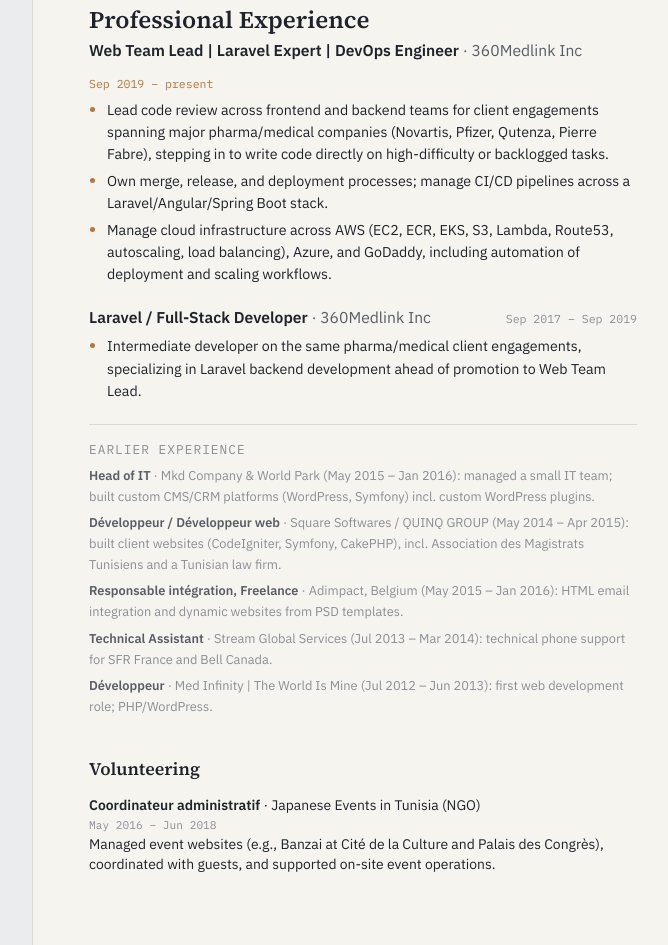
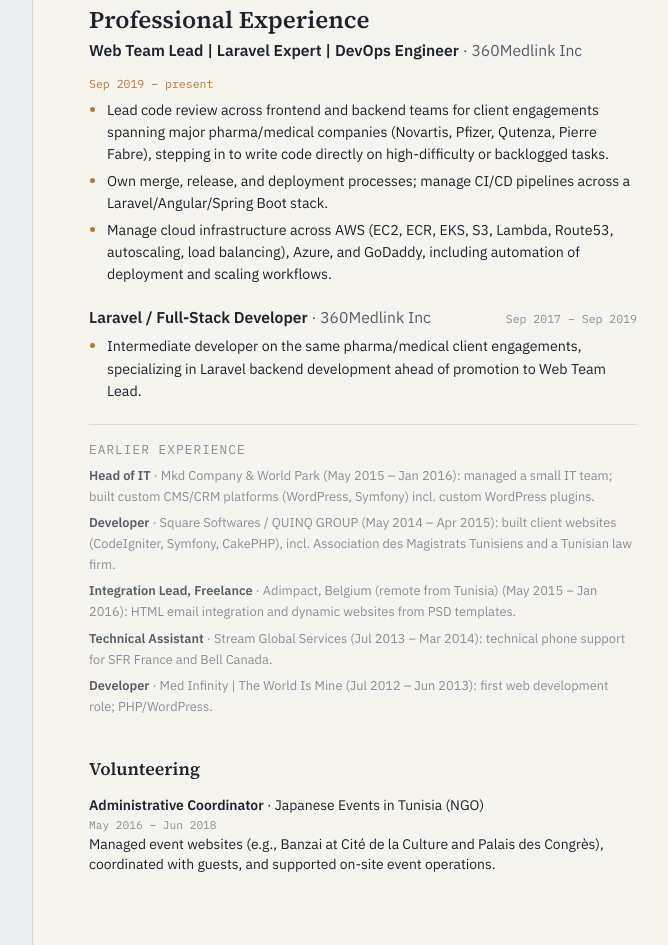
Before and after one commit to islem-kms/islem-kms.github.io, a plain HTML site: page index.html in a window 1280 px wide. Shown: the part 2377-3322 px from the top of the page, without its empty margins (397-1065 px from the left). Drawn offline with Linux system fonts and the light colour scheme.

Commit message:
Translate remaining French role titles to English

```diff
--- a/index.html
+++ b/index.html
@@ -709,16 +709,16 @@
         <div class="earlier">
           <p class="earlier-label">Earlier experience</p>
           <p><b>Head of IT</b> · Mkd Company &amp; World Park (May 2015 – Jan 2016): managed a small IT team; built custom CMS/CRM platforms (WordPress, Symfony) incl. custom WordPress plugins.</p>
-          <p><b>Développeur / Développeur web</b> · Square Softwares / QUINQ GROUP (May 2014 – Apr 2015): built client websites (CodeIgniter, Symfony, CakePHP), incl. Association des Magistrats Tunisiens and a Tunisian law firm.</p>
-          <p><b>Responsable intégration, Freelance</b> · Adimpact, Belgium (May 2015 – Jan 2016): HTML email integration and dynamic websites from PSD templates.</p>
+          <p><b>Developer</b> · Square Softwares / QUINQ GROUP (May 2014 – Apr 2015): built client websites (CodeIgniter, Symfony, CakePHP), incl. Association des Magistrats Tunisiens and a Tunisian law firm.</p>
+          <p><b>Integration Lead, Freelance</b> · Adimpact, Belgium (remote from Tunisia) (May 2015 – Jan 2016): HTML email integration and dynamic websites from PSD templates.</p>
           <p><b>Technical Assistant</b> · Stream Global Services (Jul 2013 – Mar 2014): technical phone support for SFR France and Bell Canada.</p>
-          <p><b>Développeur</b> · Med Infinity | The World Is Mine (Jul 2012 – Jun 2013): first web development role; PHP/WordPress.</p>
+          <p><b>Developer</b> · Med Infinity | The World Is Mine (Jul 2012 – Jun 2013): first web development role; PHP/WordPress.</p>
         </div>
       </section>
 
       <section class="main-sec">
         <h2 class="h-main" style="font-size:1.1rem;">Volunteering</h2>
-        <p class="row-main"><b>Coordinateur administratif</b> · Japanese Events in Tunisia (NGO)<span class="row-date">May 2016 – Jun 2018</span>Managed event websites (e.g., Banzai at Cité de la Culture and Palais des Congrès), coordinated with guests, and supported on-site event operations.</p>
+        <p class="row-main"><b>Administrative Coordinator</b> · Japanese Events in Tunisia (NGO)<span class="row-date">May 2016 – Jun 2018</span>Managed event websites (e.g., Banzai at Cité de la Culture and Palais des Congrès), coordinated with guests, and supported on-site event operations.</p>
       </section>
 
     </main>
```
